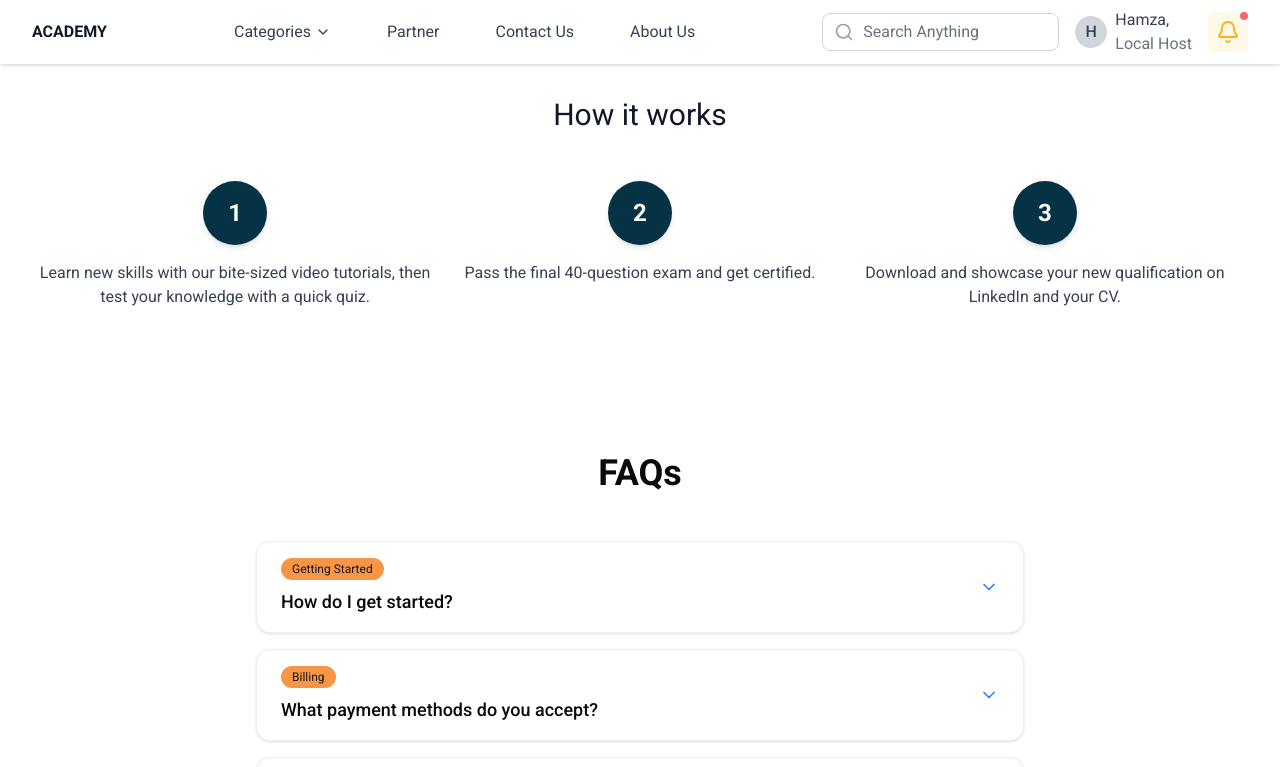
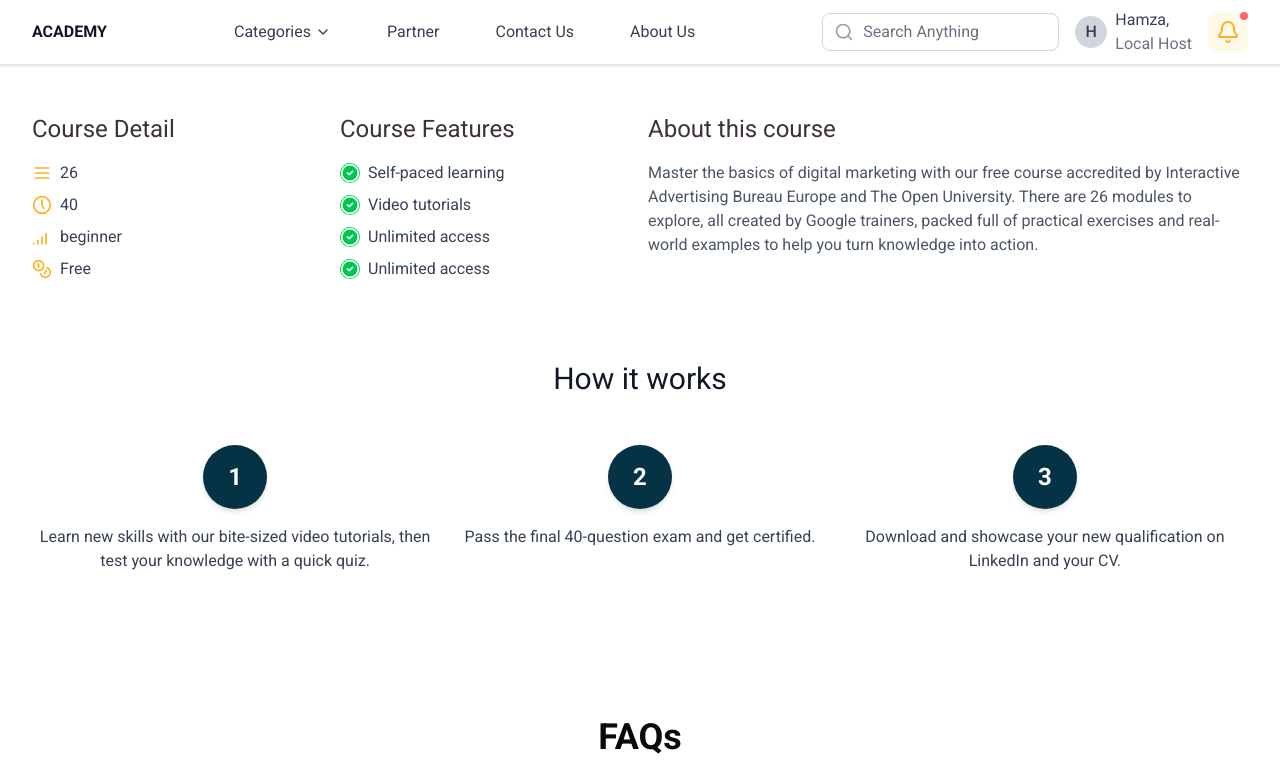
Before and after one commit to tabaani-interns/academy-Front, a Next.js app in the folder academy/: page /coursePage/1 in a window 1280 px wide. Shown: the top 767 px of the page. Built offline with nearby package versions, Linux system fonts and the light colour scheme.

Commit message:
Course Details

```diff
--- a/academy/app/(root)/coursePage/[id]/page.tsx
+++ b/academy/app/(root)/coursePage/[id]/page.tsx
@@ -3,6 +3,8 @@
 import React from 'react'
 import {FaqSectionWithCategories} from "@/components/faq-with-categories";
 import HowItWorks from "@/components/HowItWorks";
+import CourseDetails from "@/components/CourseDetails";
+
 const DEMO_FAQS = [
     {
         question: "How do I get started?",
@@ -30,6 +32,7 @@ const DEMO_FAQS = [
 const Page = () => {
     return (
         <>
+            <CourseDetails />
             <HowItWorks/>
             <FaqSectionWithCategories
                 title="FAQs"
--- /dev/null
+++ b/academy/components/CourseDetails.tsx
@@ -0,0 +1,92 @@
+import React from 'react'
+import {CircleCheck, Clock5, CoinsIcon, Menu, SignalHigh} from "lucide-react";
+
+const CourseDetails = () => {
+
+    const course = {
+        name: "Fundamentals of digital marketing",
+        subtitle: "Learn the fundamentals of digital marketing to help your business or career.",
+
+        about: "Master the basics of digital marketing with our free course accredited by Interactive " +
+            "Advertising Bureau Europe and The Open University. There are 26 modules to explore, " +
+            "all created by Google trainers, packed full of practical exercises and real-world examples" +
+            " to help you turn knowledge into action.",
+
+        CourseFeatures: ["Self-paced learning","Video tutorials","Unlimited access","Unlimited access"],
+        CourseDetail: {
+            modules:26,
+            hours:40,
+            level:"beginner",
+            price:"Free"
+        },
+
+    };
+
+    return (
+
+        <section className="container mx-auto px-4 py-8">
+            <div className="flex flex-col md:flex-row w-full gap-4">
+                {/* Div1 */}
+                <div className="flex flex-col md:flex-1 gap-4">
+                    <div className="flex flex-col md:flex-row gap-4">
+                        {/* SubDiv1 */}
+                        <div className="flex-1 bg-white p-4 start-0">
+                            <span className="text-2xl text-black mb-4 block">Course Detail</span>
+                            <div className="mt-2 space-y-2">
+                                <div className="flex items-center gap-2 text-gray-700">
+                                    <Menu  className="text-primary w-5 h-5" />
+                                    <span>{course.CourseDetail.modules}</span>
+                                </div>
+                                <div className="flex items-center gap-2 text-gray-700">
+                                    <Clock5 className="text-primary w-5 h-5" />
+                                    <span>{course.CourseDetail.hours}</span>
+                                </div>
+                                <div className="flex items-center gap-2 text-gray-700">
+                                    <SignalHigh className="text-primary w-5 h-5" />
+                                    <span>{course.CourseDetail.level}</span>
+                                </div>
+                                <div className="flex items-center gap-2 text-gray-700">
+                                    <CoinsIcon className="text-primary  w-5 h-5" />
+                                    <span>{course.CourseDetail.price}</span>
+                                </div>
+
+                            </div>
+
+                        </div>
+                        {/* SubDiv2 */}
+                        <div className="flex-1 bg-white p-4 start-0">
+                            <span className="text-2xl text-black mb-4 block">Course Features</span>
+                            <div className="mt-2 space-y-2">
+                                {course.CourseFeatures.map((feature, index) => (
+                                    <div key={index} className="flex items-center gap-2 text-gray-700">
+                                        <div className="bg-green-500  rounded-full">
+                                            <CircleCheck className="text-white w-5 h-5" />
+                                        </div>
+                                        <span>{feature}</span>
+                                    </div>
+                                ))}
+                            </div>
+                        </div>
+
+                    </div>
+                </div>
+
+                {/* Div2 */}
+                <div className="flex-1 bg-white p-4 start-0">
+                    <span className="text-2xl text-black mb-4 block">About this course</span>
+                    <div>
+                        <p className="text-gray-600">
+                            Master the basics of digital marketing with our free course accredited by Interactive Advertising Bureau Europe and The Open University.
+                            There are 26 modules to explore, all created by Google trainers,
+                            packed full of practical exercises and real-world examples to help you turn knowledge into action.
+                        </p>
+                    </div>
+                </div>
+
+            </div>
+
+
+        </section>
+    )
+}
+export default CourseDetails
```
